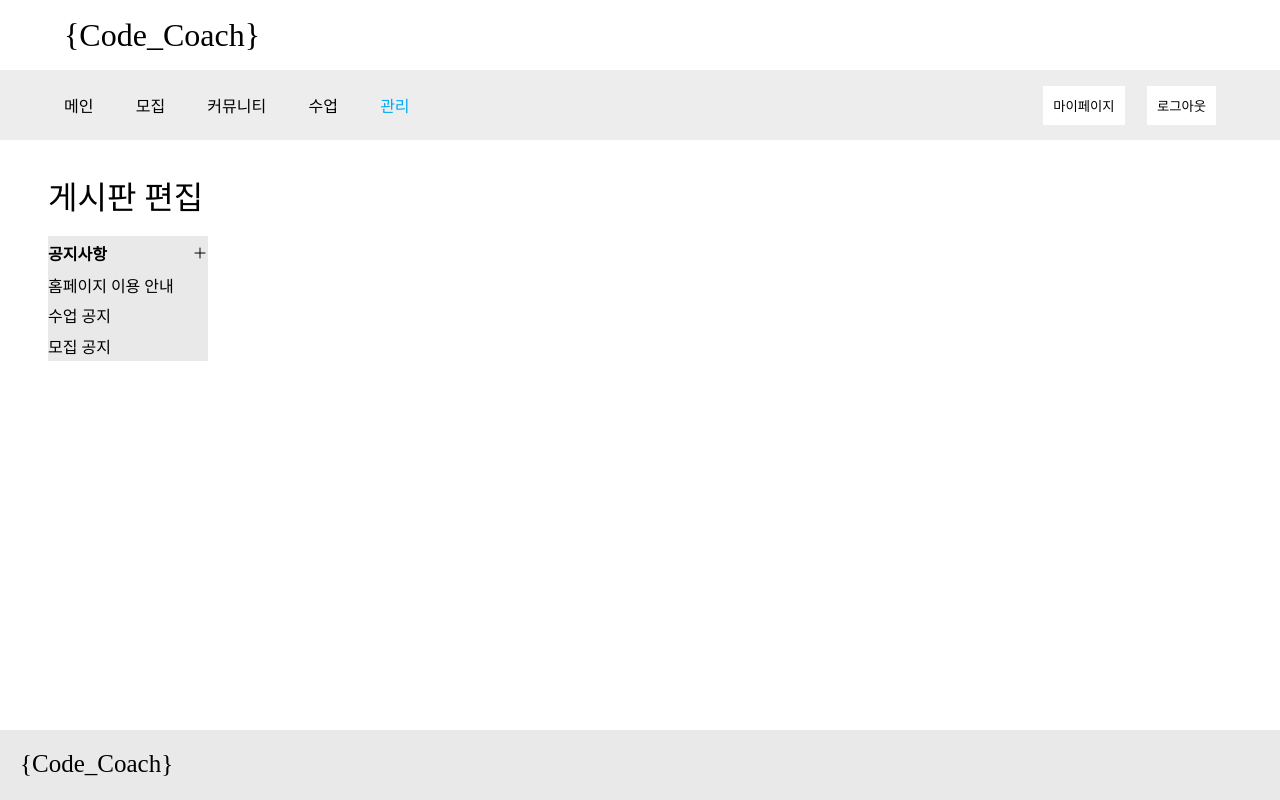
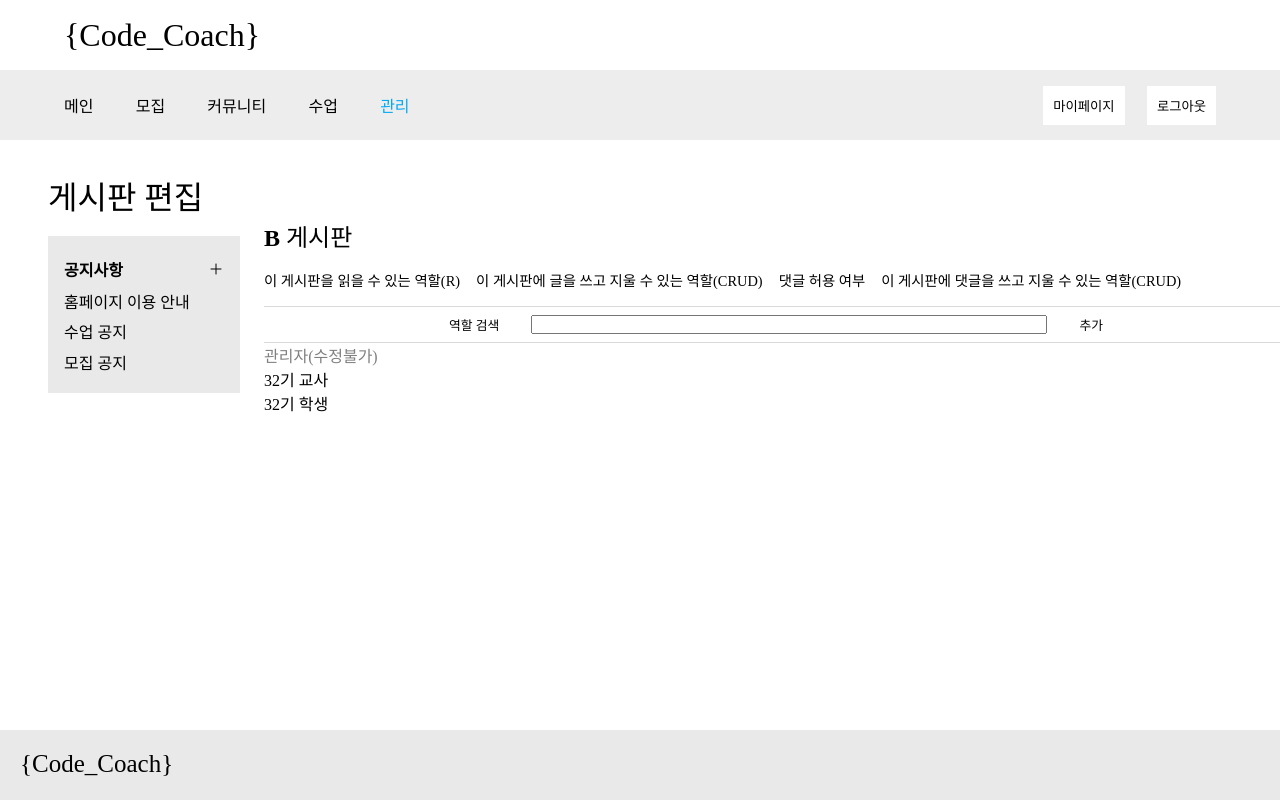
Before and after one commit to Code-Coach-org/Code-Coach-Front-end, a React (Create React App) app: page /admin/community in a window 1280 px wide. Shown: the top 800 px of the page. Built offline with nearby package versions, Linux system fonts and the light colour scheme.

Commit message:
[ADD] 관리자 멤버 글쓰기 권한 주는 페이지

```diff
--- a/src/pages/admin/adminCommunity/AdminCommunityPage.jsx
+++ b/src/pages/admin/adminCommunity/AdminCommunityPage.jsx
@@ -5,7 +5,7 @@
 
     return (
         <S.Layout>
-            <S.Title>게시판 편집</S.Title>
+            <S.TopTitle>게시판 편집</S.TopTitle>
             <S.Side>
                 <S.SideHeader>
                     <S.SideTitle>공지사항</S.SideTitle>
@@ -22,7 +22,27 @@
                 </S.SideContents>
             </S.Side>
             <S.Warpper>
-
+                <S.Title>B 게시판</S.Title>
+                <S.Auths>
+                    <S.Auth>이 게시판을 읽을 수 있는 역할(R)</S.Auth>
+                    <S.Auth>이 게시판에 글을 쓰고 지울 수 있는 역할(CRUD)</S.Auth>
+                    <S.Auth>댓글 허용 여부</S.Auth>
+                    <S.Auth>이 게시판에 댓글을 쓰고 지울 수 있는 역할(CRUD)</S.Auth>
+                </S.Auths>
+                <S.Search>
+                    <S.Label>역할 검색</S.Label>
+                    <S.Input></S.Input>
+                    <S.Button>추가</S.Button>
+                </S.Search>
+                <S.Users>
+                    <S.Admin>관리자(수정불가)</S.Admin>
+                    <S.User>
+                        32기 교사
+                    </S.User>
+                    <S.User>
+                        32기 학생
+                    </S.User>
+                </S.Users>
             </S.Warpper>
         </S.Layout>
     );
--- a/src/styles/admin/adminCommunity.style.js
+++ b/src/styles/admin/adminCommunity.style.js
@@ -9,7 +9,7 @@
   flex-direction: column;
 `
 
-export const Title = styled.div`
+export const TopTitle = styled.div`
   font-size: 2rem;
   width: 100%;
   margin: 2rem 0 0 6rem;
@@ -23,6 +23,7 @@
   flex-direction: column;
   width: 10rem;
   background-color: ${MAIN_COLOR};
+  padding: 1rem;
 `
 
 export const SideHeader = styled.div`
@@ -96,3 +97,53 @@
 export const Add = styled.div`
   text-decoration: underline;
 `
+
+export const Title = styled.div`
+  font-size: 1.5rem;
+  font-weight: 550;
+`
+
+export const Auths = styled.div`
+  display: flex;
+  gap: 1rem;
+  padding: 1rem 0;
+`
+
+export const Auth = styled.div`
+  font-size: .9rem;
+`
+
+export const Search = styled.div`
+  display: flex;
+  width: 100%;
+  justify-content: center;
+  gap: 2rem;
+  border-top: 1px solid #D9D9D9;
+  border-bottom: 1px solid #D9D9D9;
+  padding: .5rem 0;
+`
+
+export const Label = styled.div`
+  font-size: .8rem;
+
+`
+
+export const Input = styled.input`
+  width: 50%;
+`
+
+export const Button = styled.div`
+  font-size: .8rem;
+`
+
+export const Users = styled.div`
+
+`
+
+export const Admin = styled.div`
+  color: gray;
+`
+
+export const User = styled.div`
+
+`
```
